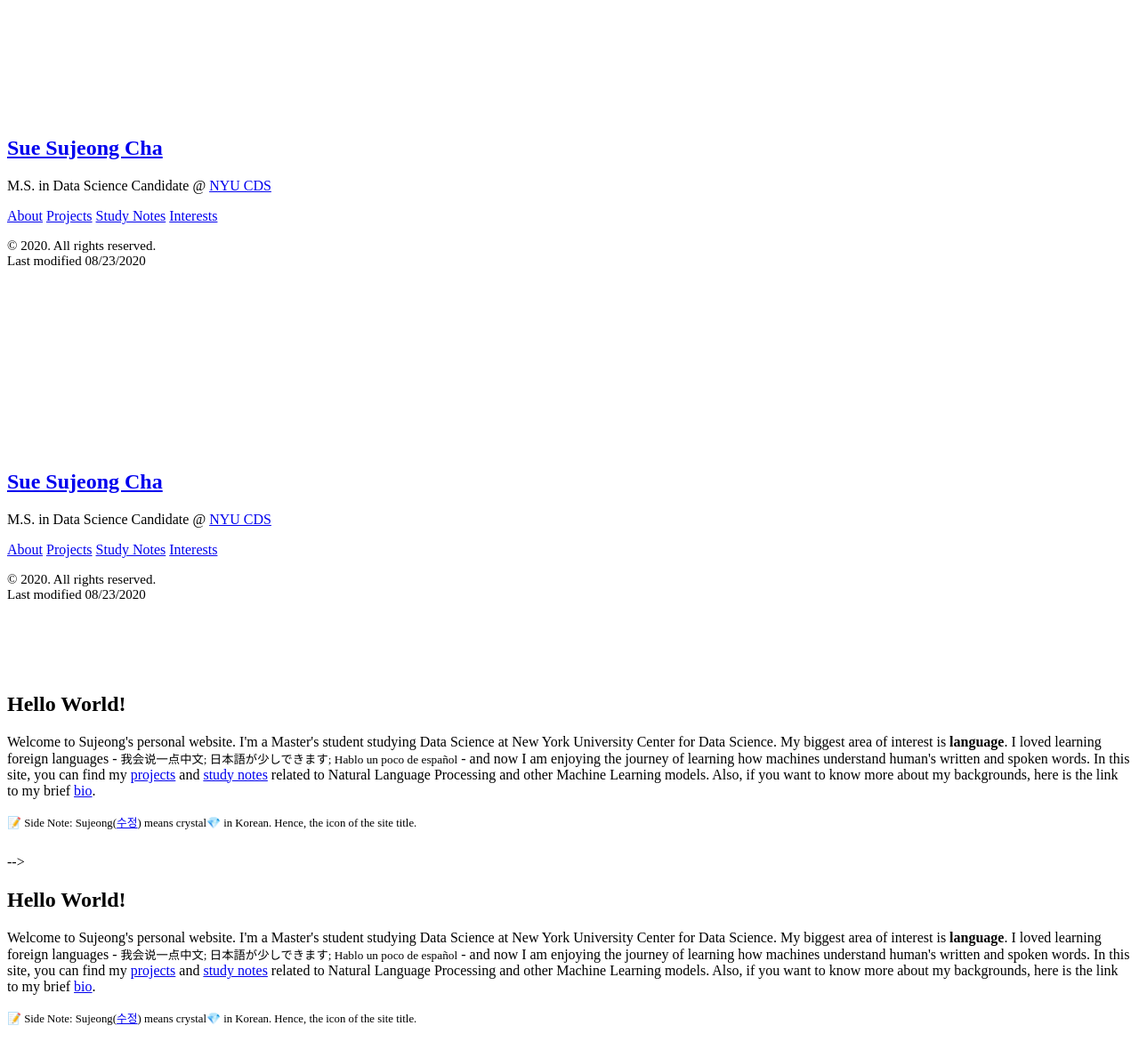
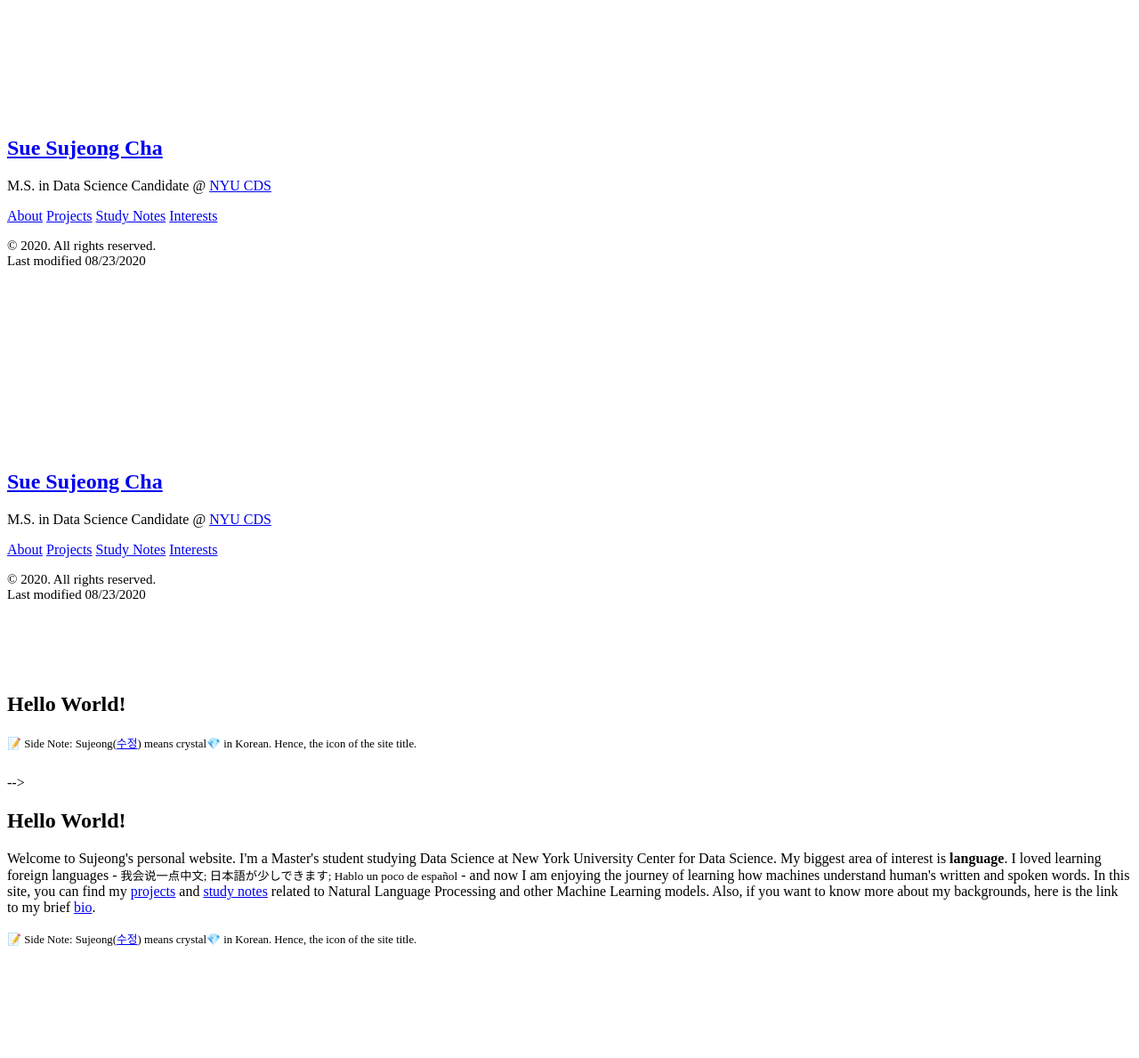
Before and after one commit to sujeongcha/sujeongcha.github.io, a Jekyll site: the page built from about.html, in a window 1280 px wide. Shown: the whole page at 89% size. Built offline with Jekyll 4.4.1, drawn with Linux system fonts in a browser that asks for light colours; Markdown is read by kramdown in place of the engine named in the settings; after the commit the page ends 1100 px from its top, so only the background shows below that.

Commit message:
Update about.html

```diff
--- a/about.html
+++ b/about.html
@@ -27,13 +27,7 @@ title: Home
       <div id="home">
 
         <h2>Hello World!</h2>
-        <p>Welcome to Sujeong's personal website. I'm a Master's student studying Data Science at New York University Center for Data Science.
-          My biggest area of interest is <strong>language</strong>. I loved learning foreign languages
-          - <small>我会说一点中文; 日本語が少しできます; Hablo un poco de español</small> -
-          and now I am enjoying the journey of learning how machines understand human's written and spoken words.
-          In this site, you can find my <a href="projects.html">projects</a> and <a href="studyNotes.html">study notes</a>
-          related to Natural Language Processing and other Machine Learning models.
-          Also, if you want to know more about my backgrounds, here is the link to my brief <a href="about.html">bio</a>.</p>
+
 
         <div id=sidenote>
           <p>📝 Side Note: Sujeong(<a href="https://krdict.korean.go.kr/m/eng/searchResultView?mainSearchWord=%EC%88%98%EC%A0%95&ParaWordNo=65333&nationCode=6&nation=eng"
```
